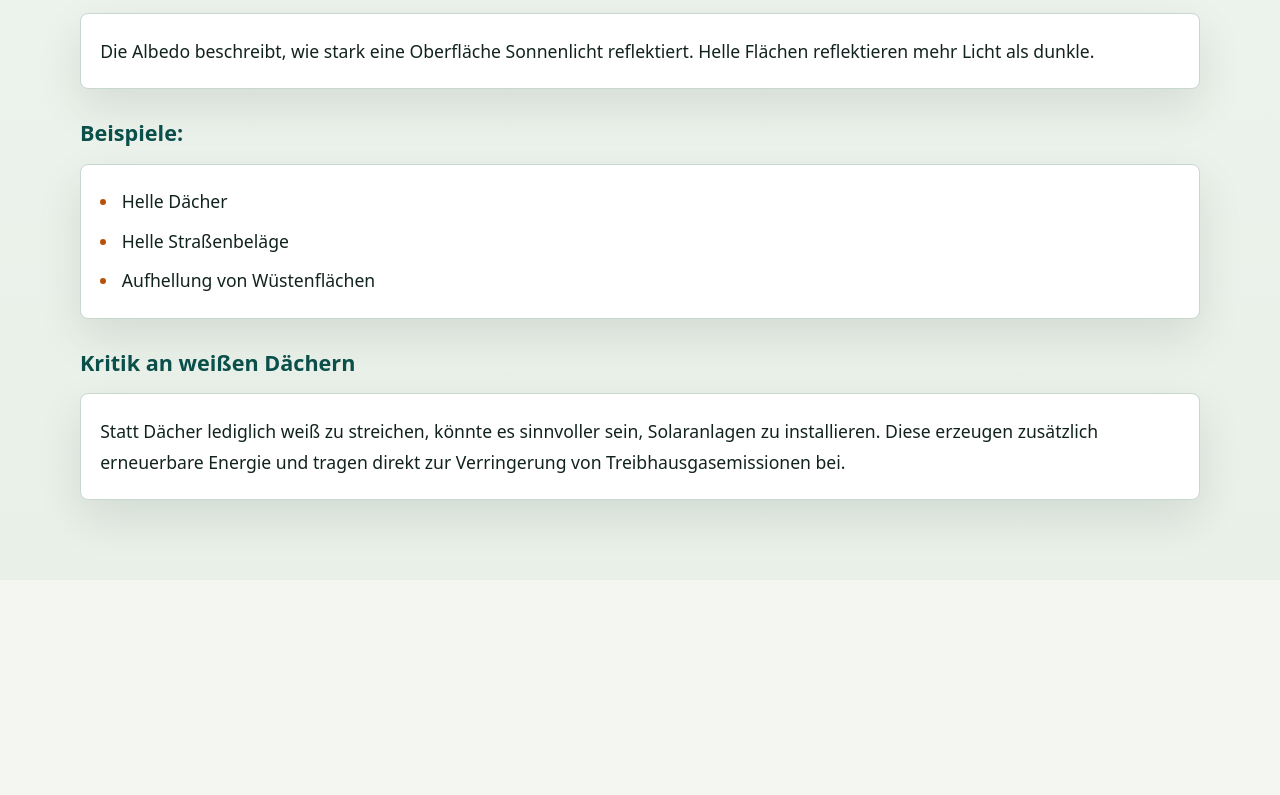
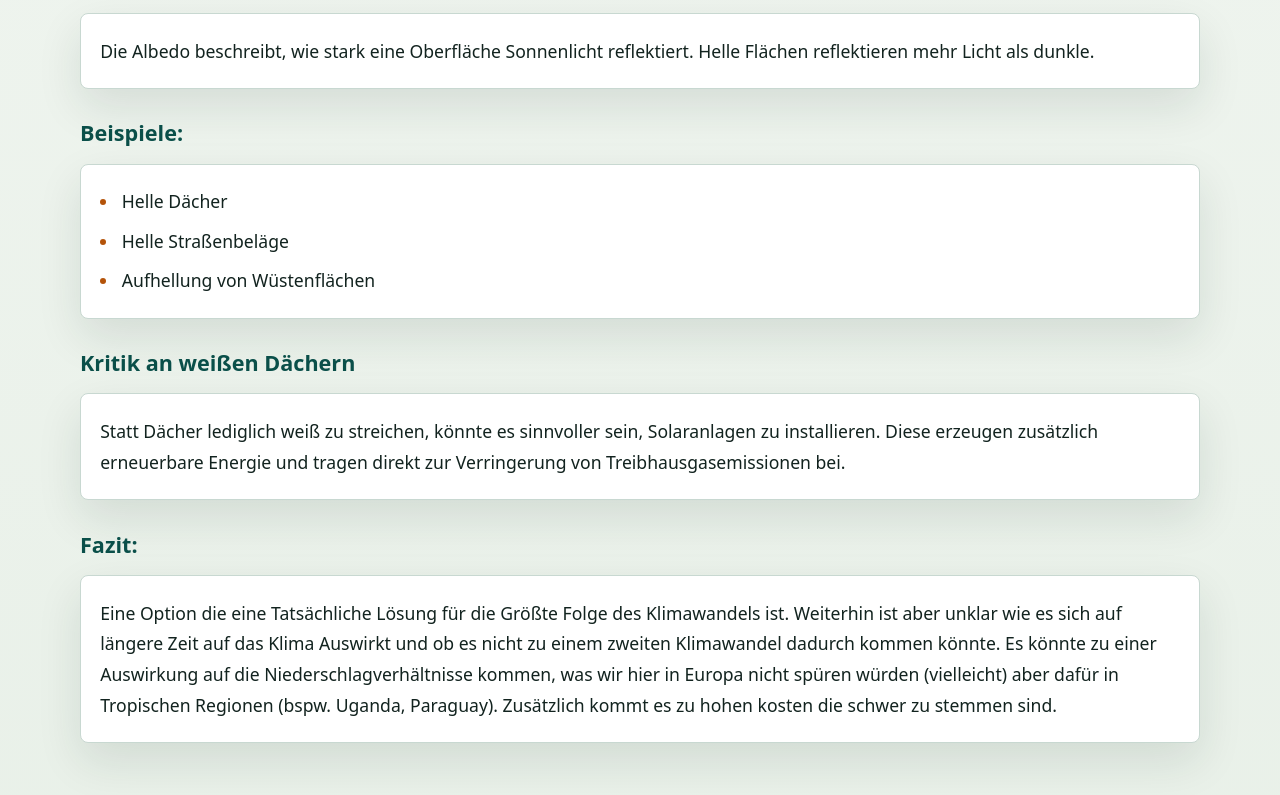
Before and after one commit to jonyxjr/Geoengeeniring, a plain HTML site: page strahlungsmanagement.html in a window 1280 px wide. Shown: the part 2692-3487 px from the top of the page. Before the commit the page ends 3272 px from the top, so only its background shows below. Drawn offline with Linux system fonts and the light colour scheme.

Commit message:
Add conclusion about solar installations and climate impact
Added a conclusion section discussing the impact of solar installations on climate change and associated costs.

```diff
--- a/strahlungsmanagement.html
+++ b/strahlungsmanagement.html
@@ -90,6 +90,14 @@
             Statt Dächer lediglich weiß zu streichen, könnte es sinnvoller sein, Solaranlagen zu installieren.
             Diese erzeugen zusätzlich erneuerbare Energie und tragen direkt zur Verringerung von Treibhausgasemissionen bei.
           </p>
+        <h3>Fazit:</h3>
+            <p>
+                Eine Option die eine Tatsächliche Lösung für die Größte Folge des Klimawandels ist. Weiterhin ist aber unklar wie es sich auf längere Zeit auf das Klima Auswirkt und ob es nicht zu einem zweiten Klimawandel dadurch kommen könnte.
+
+                Es könnte zu einer Auswirkung auf die Niederschlagverhältnisse kommen, was wir hier in Europa nicht spüren würden (vielleicht) aber dafür in Tropischen Regionen (bspw.  Uganda, Paraguay).
+
+                Zusätzlich kommt es zu hohen kosten die schwer zu stemmen sind.
+            </p>
     </section>
   </main>
 </body>
```
